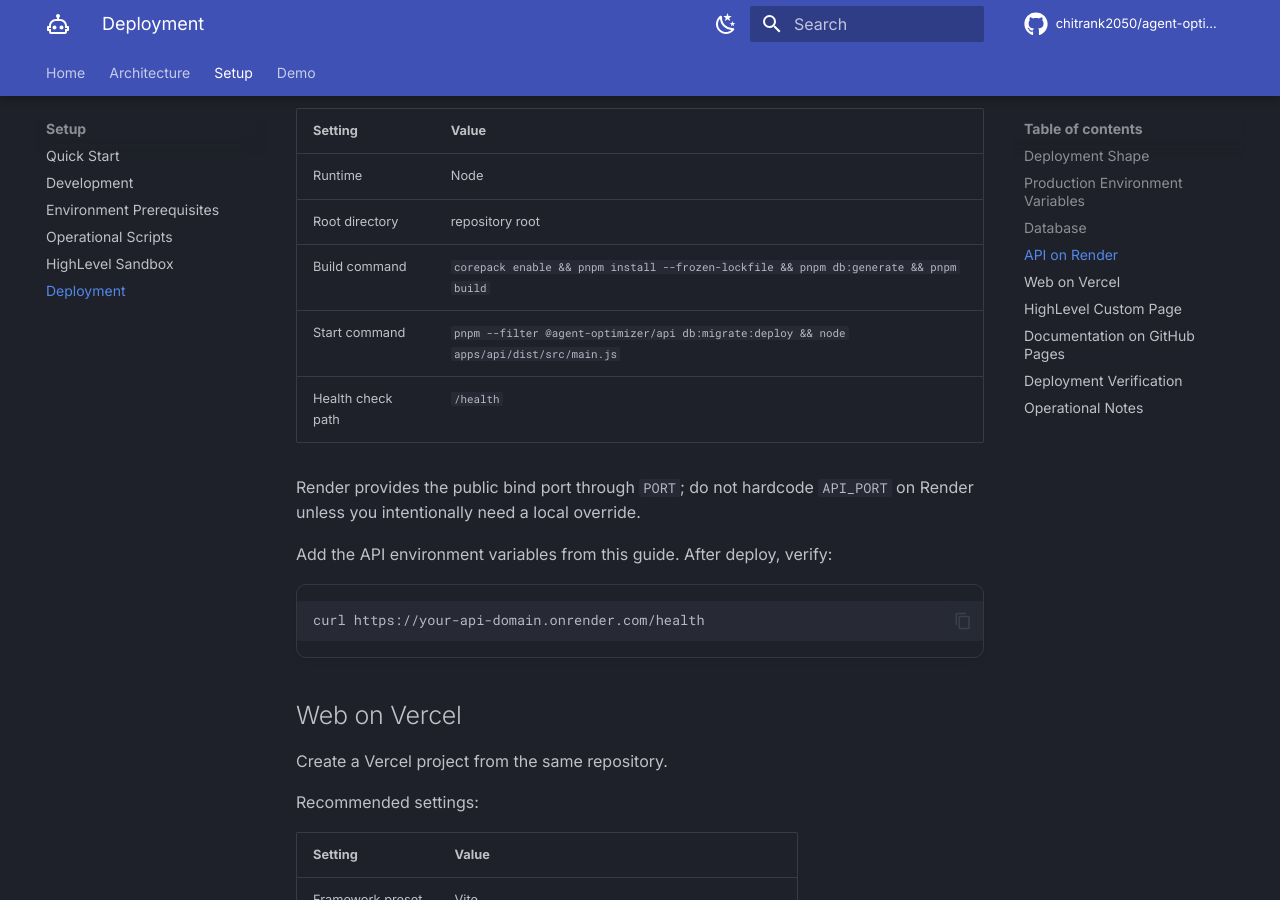
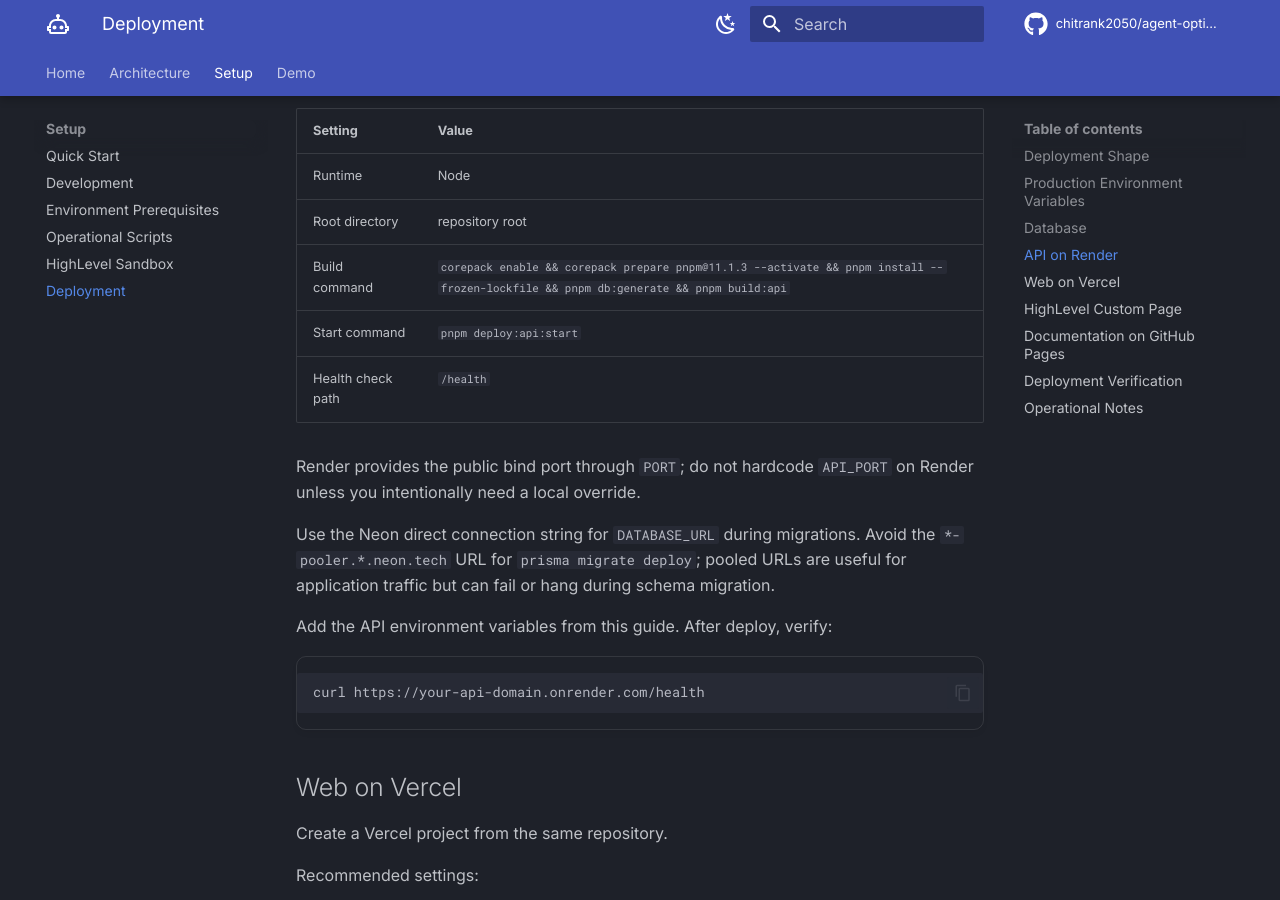
Before and after one commit to chitrank2050/agent-optimizer, an MkDocs documentation site: the page built from docs/deployment.md, in a window 1280 px wide and 900 px high, scrolled down 1847 px. Built offline with MkDocs 1.6.1 and Material for MkDocs 9.7.7, drawn with Linux system fonts in a browser that asks for light colours; comment, search, counter and statistics services are not loaded.

Commit message:
chore: streamline API deployment scripts and update Render documentation guidance

```diff
--- a/docs/deployment.md
+++ b/docs/deployment.md
@@ -66,15 +66,17 @@
 
 Recommended settings:
 
-| Setting           | Value                                                                                    |
-| ----------------- | ---------------------------------------------------------------------------------------- |
-| Runtime           | Node                                                                                     |
-| Root directory    | repository root                                                                          |
-| Build command     | `corepack enable && pnpm install --frozen-lockfile && pnpm db:generate && pnpm build`    |
-| Start command     | `pnpm --filter @agent-optimizer/api db:migrate:deploy && node apps/api/dist/src/main.js` |
-| Health check path | `/health`                                                                                |
+| Setting           | Value                                                                                                                                |
+| ----------------- | ------------------------------------------------------------------------------------------------------------------------------------ |
+| Runtime           | Node                                                                                                                                 |
+| Root directory    | repository root                                                                                                                      |
+| Build command     | `corepack enable && corepack prepare pnpm@11.1.3 --activate && pnpm install --frozen-lockfile && pnpm db:generate && pnpm build:api` |
+| Start command     | `pnpm deploy:api:start`                                                                                                              |
+| Health check path | `/health`                                                                                                                            |
 
 Render provides the public bind port through `PORT`; do not hardcode `API_PORT` on Render unless you intentionally need a local override.
+
+Use the Neon direct connection string for `DATABASE_URL` during migrations. Avoid the `*-pooler.*.neon.tech` URL for `prisma migrate deploy`; pooled URLs are useful for application traffic but can fail or hang during schema migration.
 
 Add the API environment variables from this guide. After deploy, verify:
 
--- a/package.json
+++ b/package.json
@@ -31,6 +31,7 @@
     "// --- 🚀 Core ---": "",
     "dev": "turbo run dev --parallel",
     "build": "turbo run build",
+    "build:api": "turbo run build --filter=@agent-optimizer/api",
     "// --- 🧹 Hygiene ---": "",
     "lint": "turbo run lint && pnpm run lint:md",
     "lint:md": "markdownlint \"**/*.md\" --fix --ignore node_modules --ignore CHANGELOG.md",
@@ -47,6 +48,7 @@
     "db:migrate:deploy": "pnpm --filter @agent-optimizer/api run db:migrate:deploy",
     "db:reset": "pnpm --filter @agent-optimizer/api exec prisma migrate reset",
     "// --- 🏗️ Infrastructure ---": "",
+    "deploy:api:start": "pnpm --filter @agent-optimizer/api db:migrate:deploy && node apps/api/dist/src/main.js",
     "docker:up": "docker compose up -d",
     "docker:down": "docker compose down",
     "// --- 📘 Documentation ---": "",
```
